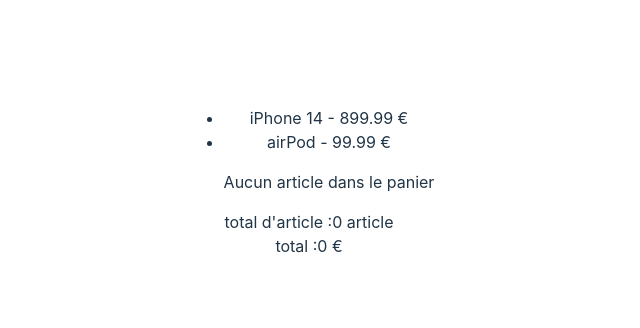
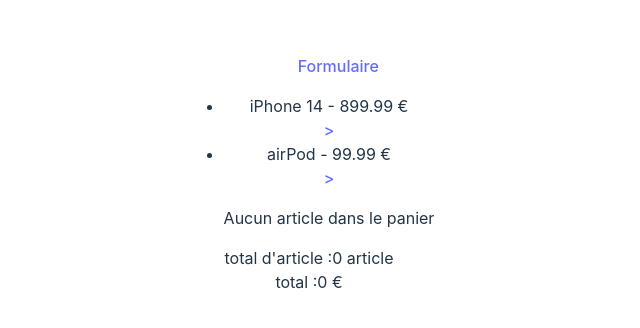
Before and after one commit to Brasero/fsd43-semaine-2-react, a React (Vite) app: page / in a window 1280 px wide. Shown: the part 226-554 px from the top of the page, without its empty margins (331-971 px from the left). Built offline with nearby package versions, Linux system fonts and the light colour scheme.

Commit message:
exemple router

```diff
--- a/package.json
+++ b/package.json
@@ -11,7 +11,8 @@
   },
   "dependencies": {
     "react": "^18.2.0",
-    "react-dom": "^18.2.0"
+    "react-dom": "^18.2.0",
+    "react-router-dom": "^6.15.0"
   },
   "devDependencies": {
     "@types/react": "^18.2.15",
--- a/src/App.jsx
+++ b/src/App.jsx
@@ -4,15 +4,28 @@
 import './App.css'
 
 import Form from './component/Form';
-import UserList from './component/UserList';
-import Home from './page/Home'
 import Panier from './component/Panier'
+import {Route, Routes} from "react-router-dom";
+import NavBar from "./component/NavBar/index.jsx";
+import DynamicComponent from "./component/DynamicComponent/index.jsx";
+import NotFound from "./component/NotFound/index.jsx";
+import DetailProduct from "./component/DetailProduct/index.jsx";
 
 function App() {
 
   return (
     <>
-        <Panier />
+        <NavBar />
+        <Routes>
+            <Route path={'/'} element={<Panier />} />
+            <Route path={'/form'} element={<Form/>} />
+            <Route path={'/form/:monparam'} element={<DynamicComponent />}>
+                <Route path={'page1'} element={<Panier />} />
+                <Route path={'page2'} element={<Form />} />
+            </Route>
+            <Route path={'/detailProduct'} element={<DetailProduct />} />
+            <Route path={'*'} element={<NotFound />} />
+        </Routes>
     </>
   )
 }
--- /dev/null
+++ b/src/component/DetailProduct/index.jsx
@@ -0,0 +1,25 @@
+import {NavLink, useLocation, useNavigate} from "react-router-dom";
+
+const DetailProduct = () => {
+
+    const location = useLocation()
+    const navigate = useNavigate()
+
+    const goBack = () => {
+        navigate(-1)
+    }
+
+    const returnIcon = '<-'
+
+    return (
+        <>
+            <header>
+                <button role={'button'} onClick={goBack}> {returnIcon} </button>
+            </header>
+            <h1>{location.state.name}</h1>
+            <h2>{location.state.prix}</h2>
+        </>
+    )
+}
+
+export default DetailProduct
--- /dev/null
+++ b/src/component/DynamicComponent/index.jsx
@@ -0,0 +1,27 @@
+import {NavLink, Outlet, useParams} from "react-router-dom";
+
+const DynamicComponent = () => {
+
+    const params = useParams()
+    const styleFn = ({isActive}) => ({
+        margin: '5px',
+        color: isActive && 'white'
+    })
+
+    return (
+        <>
+            <h1>
+                {params.monparam}
+            </h1>
+            <nav>
+                <NavLink to={''} style={styleFn}>Retour</NavLink>
+                <NavLink to={'page1'} style={styleFn}>page 1</NavLink>
+                <NavLink to={'page2'} style={styleFn}>page 2</NavLink>
+            </nav>
+            <Outlet context={{param: params.monparam}} />
+        </>
+    )
+
+}
+
+export default DynamicComponent
--- a/src/component/ItemList/index.jsx
+++ b/src/component/ItemList/index.jsx
@@ -1,6 +1,7 @@
 import React from 'react'
 
 import Panier from '../Panier'
+import {NavLink} from "react-router-dom";
 
 
 const elements = [
@@ -21,7 +22,12 @@
                <ul>
                 {
                     elements.map((element, index) => {
-                        return <li key={index} onClick={() => onAdd(element)}>{element.name} - {element.prix} €</li>
+                        return (
+                            <div>
+                                <li key={index} onClick={() => onAdd(element)}>{element.name} - {element.prix} €</li>
+                                <NavLink to={'/detailProduct'} state={element}> > </NavLink>
+                            </div>
+                        )
                     })
                 }
                </ul>
--- /dev/null
+++ b/src/component/NavBar/index.jsx
@@ -0,0 +1,20 @@
+import {NavLink} from "react-router-dom";
+
+const NavBar = () => {
+
+    const styleFn = ({isActive}) => {
+        return {
+            margin: '5px',
+            color: isActive && 'white'
+        }
+    }
+
+    return (
+        <nav>
+            <NavLink to={'/'} style={styleFn} state={{from: 'coucou'}}>Panier</NavLink>
+            <NavLink to={'/form'} style={styleFn}>Formulaire</NavLink>
+        </nav>
+    )
+}
+
+export default NavBar
--- /dev/null
+++ b/src/component/NotFound/index.jsx
@@ -0,0 +1,9 @@
+
+const NotFound = () => {
+
+    return (
+        <h1>Oups, cette page n'existe pas.</h1>
+    )
+}
+
+export default NotFound
--- a/src/component/Panier/index.jsx
+++ b/src/component/Panier/index.jsx
@@ -1,10 +1,12 @@
 import React, {useReducer} from 'react'
+import {useLocation, useOutletContext} from "react-router-dom";
 
 import ItemList from '../ItemList'
 
 const initialState = []
 
 const panierReducer = (state, action) => {
+
 
     switch(action.type) {
         case 'addItem':
@@ -44,6 +46,15 @@
 }
 
 const Panier = () => {
+
+
+    const context = useOutletContext()
+
+    const routeState = useLocation()
+
+    console.log(routeState)
+
+    console.log(context)
 
     const [panier, dispatch] = useReducer(panierReducer, initialState)
 
--- a/src/main.jsx
+++ b/src/main.jsx
@@ -2,9 +2,10 @@
 import ReactDOM from 'react-dom/client'
 import App from './App.jsx'
 import './index.css'
+import {BrowserRouter as Router} from "react-router-dom";
 
 ReactDOM.createRoot(document.getElementById('root')).render(
-  <React.Fragment>
+  <Router>
     <App />
-  </React.Fragment>,
+  </Router>,
 )
```
Also changed, not shown: 1 other file (tests, documents, lock files or other folders).
